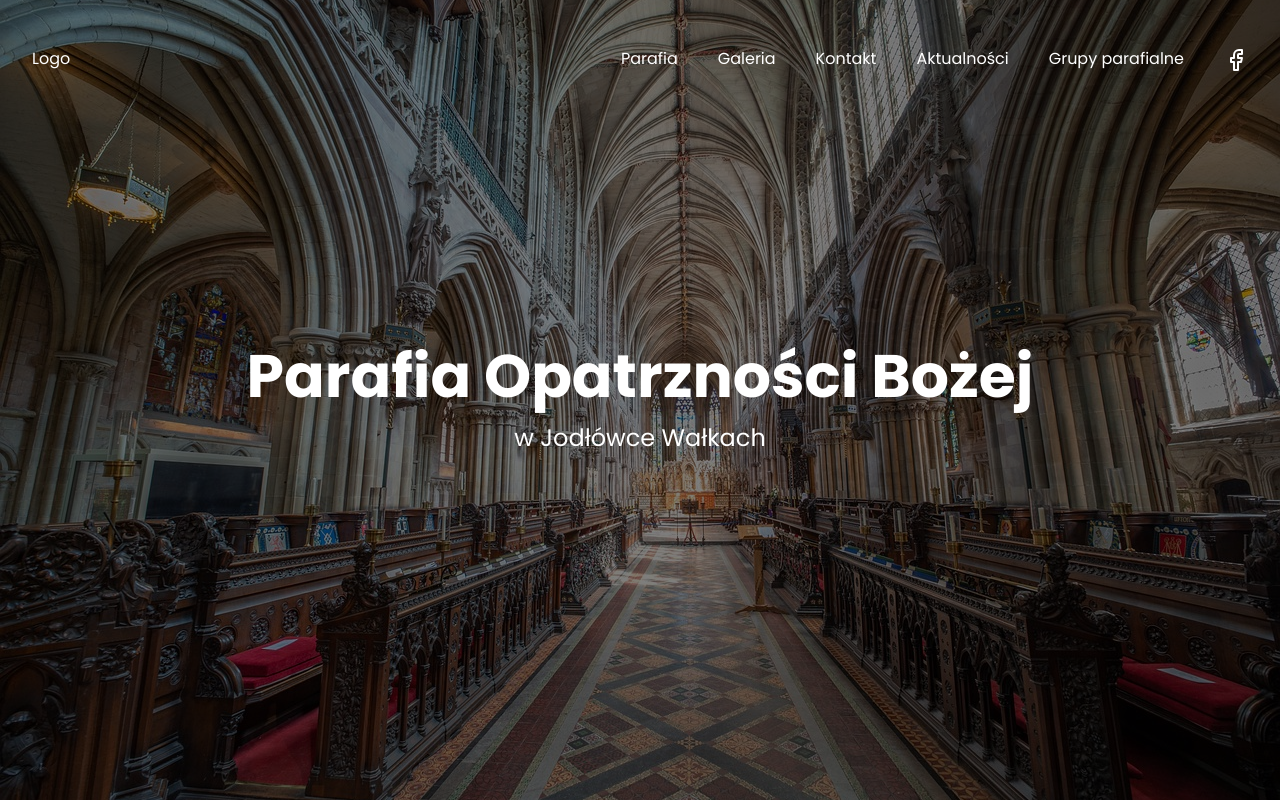
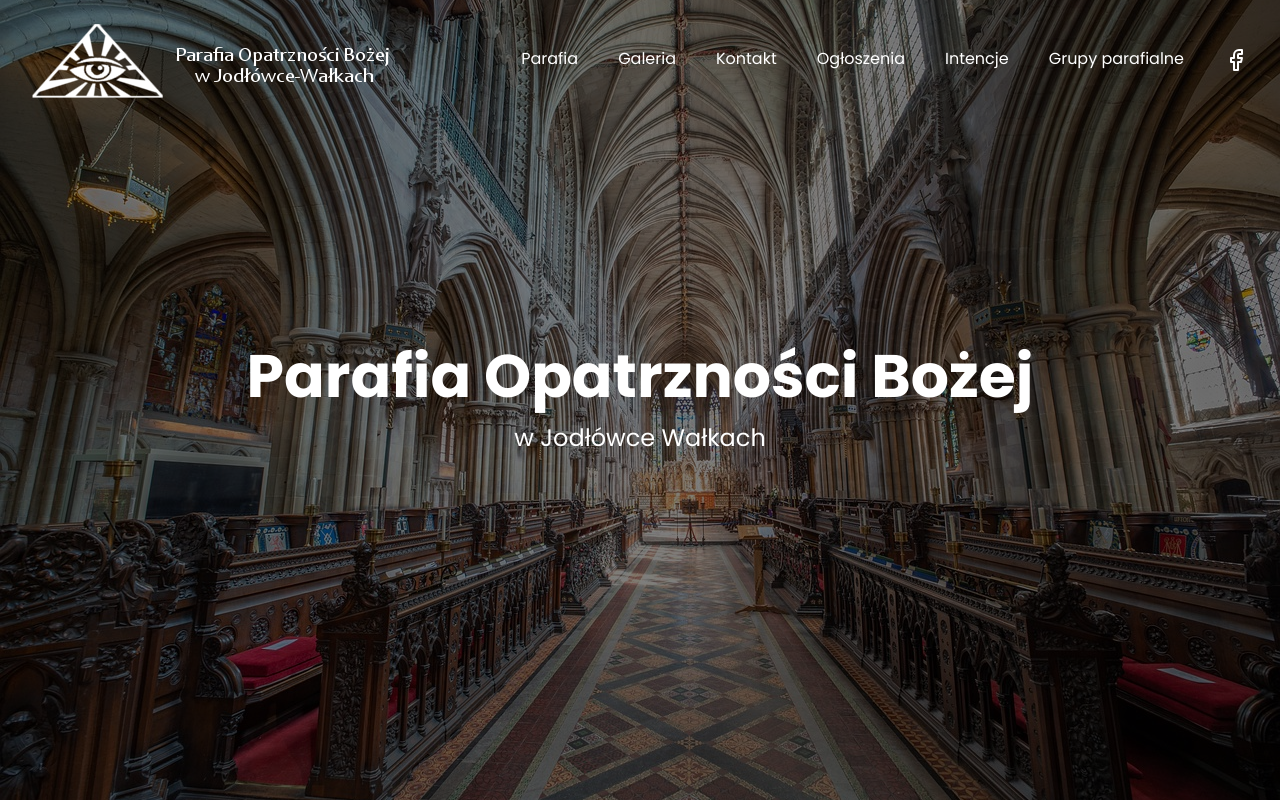
Before and after one commit to michalnowak14/parish-website, a Next.js app: page / in a window 1280 px wide. Shown: the top 802 px of the page. Built offline with nearby package versions, Linux system fonts and the light colour scheme.

Commit message:
ui and navigation changes

```diff
--- a/components/Nav.tsx
+++ b/components/Nav.tsx
@@ -3,6 +3,7 @@
 import React, { useState, useEffect } from "react";
 import Link from "next/link";
 import { Menu, X, Facebook } from "lucide-react";
+import Image from "next/image";
 
 const Nav = () => {
   const [isMobileOpen, setIsMobileOpen] = useState(false);
@@ -34,7 +35,7 @@ const Nav = () => {
     >
       <nav className="flex justify-between w-full px-8">
         <div>
-          <Link href="/">Logo</Link>
+          <Link href="/"><img src="/oko5.png" alt="" /></Link>
         </div>
 
         {/* Desktop nav */}
@@ -43,6 +44,8 @@ const Nav = () => {
             { label: "Parafia", href: "/" },
             { label: "Galeria", href: "/galeria" },
             { label: "Kontakt", href: "/kontakt" },
+            { label: "Ogłoszenia", href: "/ogloszenia" },
+            { label: "Intencje", href: "/intencje" },
           ].map((item) => (
             <li key={item.href} className="relative group">
               <Link
@@ -54,37 +57,7 @@ const Nav = () => {
             </li>
           ))}
 
-          {/* Aktualności dropdown */}
-          <li className="relative group">
-            <button
-              onClick={toggleNewsDropdown}
-              className="cursor-pointer transition-colors duration-300 hover:text-amber-600 relative after:block after:h-[2px] after:bg-amber-700 after:scale-x-0 after:transition-transform after:duration-300 after:origin-left group-hover:after:scale-x-100"
-            >
-              Aktualności
-            </button>
-            <ul
-              className={`absolute left-0 mt-2 bg-white text-black rounded shadow-lg overflow-hidden transition-[max-height] duration-300 ease-in-out ${
-                isNewsDropdownOpen ? "max-h-40" : "max-h-0"
-              }`}
-            >
-              {[
-                { label: "Ogłoszenia", href: "/ogloszenia" },
-                { label: "Intencje", href: "/intencje" },
-              ].map((item) => (
-                <li
-                  key={item.href}
-                  className="px-4 py-2 hover:bg-amber-100 hover:text-amber-900 transition-colors duration-200"
-                >
-                  <Link
-                    href={item.href}
-                    onClick={() => setIsNewsDropdownOpen(false)}
-                  >
-                    {item.label}
-                  </Link>
-                </li>
-              ))}
-            </ul>
-          </li>
+
 
           {/* Grupy parafialne dropdown */}
           <li className="relative group">
@@ -165,6 +138,8 @@ const Nav = () => {
               { label: "Parafia", href: "/" },
               { label: "Galeria", href: "/galeria" },
               { label: "Kontakt", href: "/kontakt" },
+              { label: "Ogłoszenia", href: "/ogloszenia" },
+              { label: "Intencje", href: "/intencje" },
             ].map((item) => (
               <Link
                 key={item.href}
@@ -175,21 +150,7 @@ const Nav = () => {
                 {item.label}
               </Link>
             ))}
-            <button className="m-auto" onClick={toggleNewsDropdown}>
-              Aktualności
-            </button>
-            <div
-              className={`transition-[max-height] duration-300 ease-in-out overflow-hidden ml-4 flex flex-col gap-2 text-sm ${
-                isNewsDropdownOpen ? "max-h-40 mt-2" : "max-h-0"
-              }`}
-            >
-              <Link href="/ogloszenia" onClick={toggleMobileMenu}>
-                Ogłoszenia
-              </Link>
-              <Link href="/intencje" onClick={toggleMobileMenu}>
-                Intencje
-              </Link>
-            </div>
+
 
             <button className="m-auto" onClick={toggleDropdown}>
               Grupy parafialne
```
Also changed, not shown: public/oko5.png (added).
